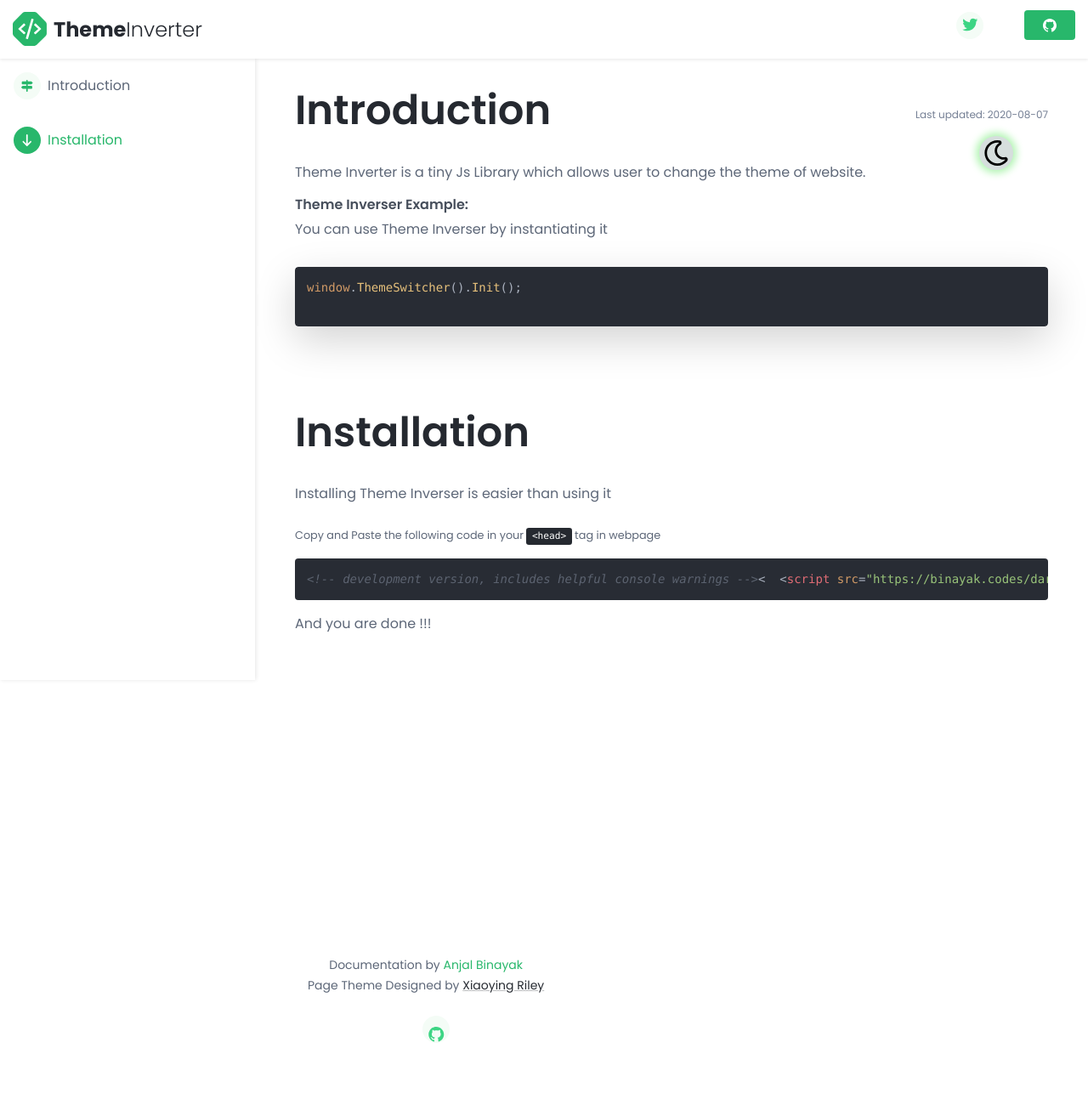
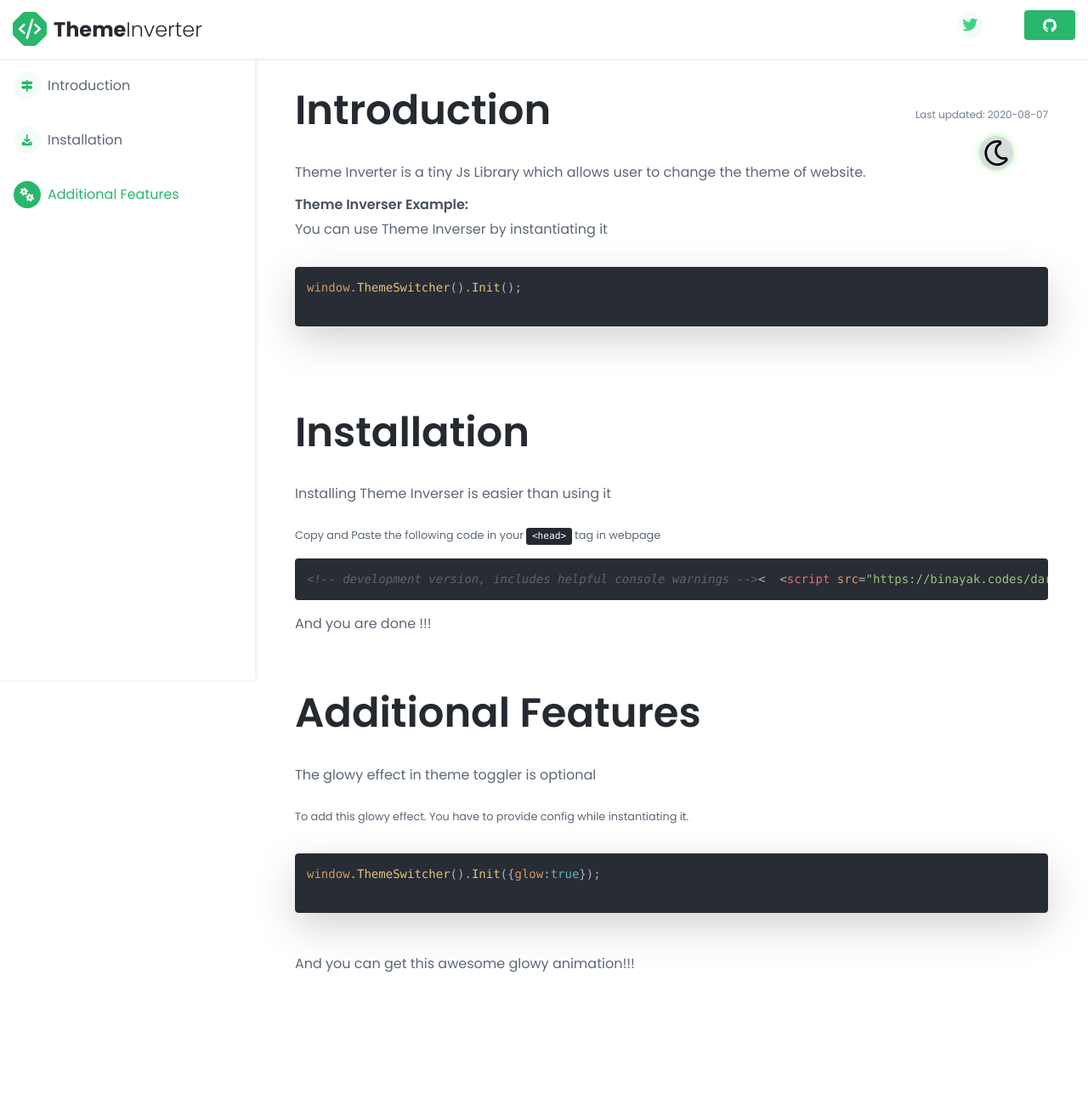
Before and after one commit to anjalbinayak/dark-theme-switcher, a plain HTML site: page index.html in a window 1280 px wide. Shown: the top 1300 px of the page at 85% size. Before the commit the page ends 1278 px from the top, so only its background shows below. Drawn offline with nearby package versions, Linux system fonts and the light colour scheme.

Commit message:
updated docs

```diff
--- a/index.html
+++ b/index.html
@@ -67,7 +67,10 @@
 			    <ul class="section-items list-unstyled nav flex-column pb-3">
 				    <li class="nav-item section-title"><a class="nav-link scrollto active" href="#section-1"><span class="theme-icon-holder mr-2"><i class="fas fa-map-signs"></i></span>Introduction</a></li>
 
-				    <li class="nav-item section-title mt-3"><a class="nav-link scrollto" href="#section-2"><span class="theme-icon-holder mr-2"><i class="fas fa-arrow-down"></i></span>Installation</a></li>
+					<li class="nav-item section-title mt-3"><a class="nav-link scrollto" href="#section-2"><span class="theme-icon-holder mr-2"><i class="fa fa-download"></i></span>Installation</a></li>
+
+					<li class="nav-item section-title mt-3"><a class="nav-link scrollto" href="#section-3"><span class="theme-icon-holder mr-2"><i class="fa fa-cogs"></i></span>Additional Features</a></li>
+
 
 			    </ul>
 
@@ -115,7 +118,32 @@
 							</p>
 							And you are done !!!
 						</section><!--//docs-intro-->
-				    </header>
+					</header>
+
+					</article>
+
+
+				</article>
+
+			    <article class="docs-article" id="section-3">
+				    <header class="docs-header">
+					    <h1 class="docs-heading">Additional Features</h1>
+					    <section class="docs-intro">
+						    <p>
+                               The glowy effect in theme toggler is optional <br><br>
+
+                               <small> To add this glowy effect. You have to provide config while instantiating it. </small>
+
+							   <div class="docs-code-block">
+								<pre class="shadow-lg rounded"><code class="js">window.ThemeSwitcher().Init({glow:true});
+								</code></pre>
+							</div><!--//docs-code-block-->
+							</p>
+							And you can get this awesome glowy animation!!!
+						</section><!--//docs-intro-->
+					</header>
+
+					</article>
 
 
 
```
